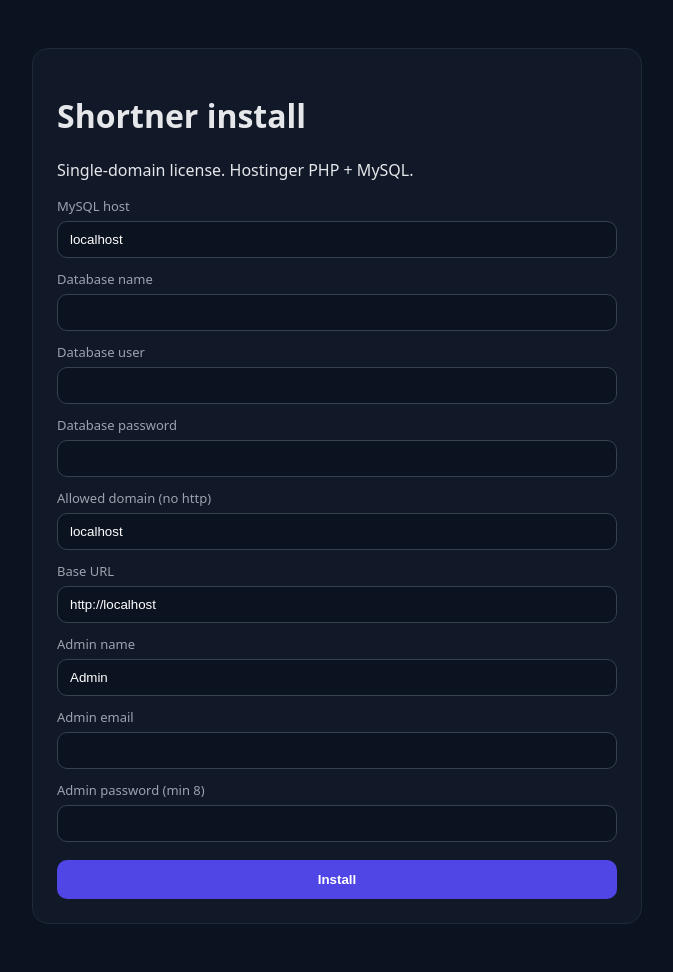
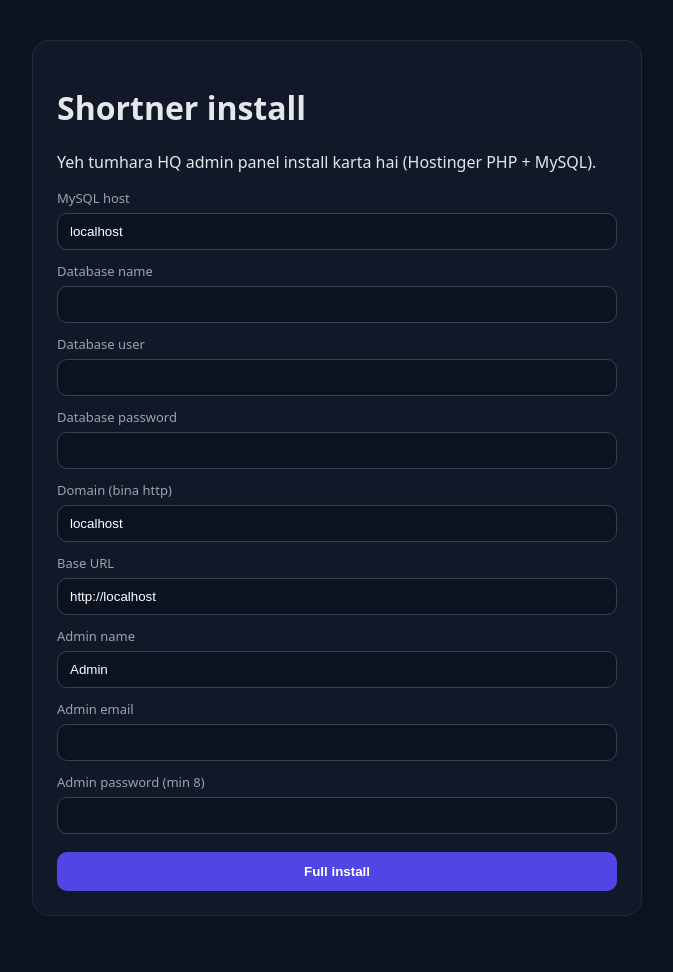
Before and after one commit to faham112/shortner-v2-public, a PHP site: page /install.php in a window 1280 px wide. Shown: the whole page, without its empty margins (303-976 px from the left). After the commit the page ends 916 px from the top, so only its background shows below. Run offline with PHP 8.4, Linux system fonts and the light colour scheme.

Commit message:
Complete Hostinger installer: config, admin, HQ license ready

```diff
--- a/install.php
+++ b/install.php
@@ -2,7 +2,10 @@
 $root = __DIR__;
 $lock = $root . '/install.lock';
 $done = is_file($lock) && is_file($root . '/config.php');
-$error = ''; $ok = '';
+$error = '';
+$ok = '';
+$keyShown = '';
+
 if ($_SERVER['REQUEST_METHOD'] === 'POST' && !$done) {
     $host = trim($_POST['db_host'] ?? 'localhost');
     $name = trim($_POST['db_name'] ?? '');
@@ -13,49 +16,128 @@ if ($_SERVER['REQUEST_METHOD'] === 'POST' && !$done) {
     $aname = trim($_POST['admin_name'] ?? 'Admin');
     $aemail = trim($_POST['admin_email'] ?? '');
     $apass = (string)($_POST['admin_pass'] ?? '');
-    $domain = preg_replace('/^https?:\/\//', '', $domain);
-    $domain = preg_replace('/\/.*$/', '', $domain);
+    $domain = preg_replace('~^https?://~', '', $domain);
+    $domain = preg_replace('~/.*$~', '', $domain);
     $domain = preg_replace('/^www\./', '', $domain);
-    if ($name === '' || $user === '' || $domain === '' || $aemail === '' || strlen($apass) < 8) {
-        $error = 'Fill all fields. Admin password min 8 chars. Domain without http.';
+    $domain = preg_replace('/:\d+$/', '', $domain);
+
+    if ($name === '' || $user === '' || $domain === '' || $aemail === '' || strlen($apass) < 8 || $base === '') {
+        $error = 'Saari fields bharao. Admin password kam az kam 8 letters.';
     } else {
         try {
-            $pdo = new PDO('mysql:host=' . $host . ';charset=utf8mb4', $user, $pass, [PDO::ATTR_ERRMODE => PDO::ERRMODE_EXCEPTION]);
-            $safe = str_replace('`','',$name);
-            $pdo->exec('CREATE DATABASE IF NOT EXISTS `'.$safe.'` CHARACTER SET utf8mb4 COLLATE utf8mb4_unicode_ci');
-            $pdo->exec('USE `'.$safe.'`');
-            $pdo->exec(file_get_contents($root . '/schema.sql'));
+            $pdo = new PDO(
+                'mysql:host=' . $host . ';charset=utf8mb4',
+                $user,
+                $pass,
+                [PDO::ATTR_ERRMODE => PDO::ERRMODE_EXCEPTION]
+            );
+            $safe = str_replace(['`', '"'], '', $name);
+            $pdo->exec('CREATE DATABASE IF NOT EXISTS `' . $safe . '` CHARACTER SET utf8mb4 COLLATE utf8mb4_unicode_ci');
+            $pdo->exec('USE `' . $safe . '`');
+            $sql = file_get_contents($root . '/schema.sql');
+            if ($sql === false) throw new RuntimeException('schema.sql missing');
+            $pdo->exec($sql);
+
             $st = $pdo->prepare('INSERT INTO users (name,email,password_hash,role) VALUES (?,?,?,"admin")');
             $st->execute([$aname, $aemail, password_hash($apass, PASSWORD_DEFAULT)]);
-            $key = 'SN2-' . strtoupper(substr(hash('sha256', $domain . '|' . random_bytes(16)), 0, 24));
+
+            $key = 'SN2-' . strtoupper(bin2hex(random_bytes(10)));
             $ins = $pdo->prepare('INSERT INTO settings (skey,svalue) VALUES (?,?) ON DUPLICATE KEY UPDATE svalue=VALUES(svalue)');
-            foreach (['waste_url'=>'','hop_url'=>'','hop_enabled'=>'1','hop_after_minutes'=>'5','hop_seconds'=>'3','license_key'=>$key,'allowed_domain'=>$domain] as $k=>$v) $ins->execute([$k,$v]);
-            $cfg = "<?php\nreturn [\n  'app_name' => 'Shortner',\n  'base_url' => '".addslashes($base)."',\n  'allowed_domain' => '".addslashes($domain)."',\n  'license_key' => '".addslashes($key)."',\n  'db' => ['host=>'".addslashes($host)."','name=>'".addslashes($name)."','user=>'".addslashes($user)."','pass=>'".addslashes($pass)."','charset'=>'utf8mb4'],\n  'session_name' => 'shortner_sid',\n  'remember_days' => 30,\n];\n";
-            // fix quotes in generated config
-            $cfg = "<?php\nreturn [\n  'app_name' => 'Shortner',\n  'base_url' => '".addslashes($base)."',\n  'allowed_domain' => '".addslashes($domain)."',\n  'license_key' => '".addslashes($key)."',\n  'db' => ['host'=>'" . addslashes($host) . "','name'=>'" . addslashes($name) . "','user'=>'" . addslashes($user) . "','pass'=>'" . addslashes($pass) . "','charset'=>'utf8mb4'],\n  'session_name' => 'shortner_sid',\n  'remember_days' => 30,\n];\n";
-            if (file_put_contents($root . '/config.php', $cfg) === false) throw new RuntimeException('Cannot write config.php');
+            $seed = [
+                'waste_url' => '',
+                'hop_url' => '',
+                'hop_enabled' => '1',
+                'hop_after_minutes' => '5',
+                'hop_seconds' => '3',
+                'android_dump_on' => '0',
+                'desktop_dump_on' => '0',
+                'license_key' => $key,
+                'allowed_domain' => $domain,
+                'install_domains' => json_encode([$domain]),
+                'license_activated' => '1',
+                'license_domain' => $domain,
+            ];
+            foreach ($seed as $k => $v) $ins->execute([$k, $v]);
+
+            $cfg = [
+                'app_name' => 'Shortner',
+                'base_url' => $base,
+                'allowed_domain' => $domain,
+                'allowed_domains' => [$domain],
+                'license_key' => $key,
+                'license_server' => '',
+                'db' => [
+                    'host' => $host,
+                    'name' => $name,
+                    'user' => $user,
+                    'pass' => $pass,
+                    'charset' => 'utf8mb4',
+                ],
+                'session_name' => 'shortner_sid',
+                'remember_days' => 30,
+            ];
+            $export = "<?php\nreturn " . var_export($cfg, true) . ";\n";
+            if (file_put_contents($root . '/config.php', $export) === false) {
+                throw new RuntimeException('config.php nahi likh saka. Folder permission 755 do.');
+            }
             file_put_contents($lock, date('c'));
-            $done = true; $ok = 'Installed. License key: ' . $key;
-        } catch (Throwable $e) { $error = $e->getMessage(); }
+            $done = true;
+            $keyShown = $key;
+            $ok = 'Install complete.';
+        } catch (Throwable $e) {
+            $error = $e->getMessage();
+        }
     }
 }
+
 $hostGuess = preg_replace('/:\d+$/', '', strtolower($_SERVER['HTTP_HOST'] ?? 'localhost'));
 $hostGuess = preg_replace('/^www\./', '', $hostGuess);
-$https = (!empty($_SERVER['HTTPS']) && $_SERVER['HTTPS'] !== 'off');
+$https = (!empty($_SERVER['HTTPS']) && $_SERVER['HTTPS'] !== 'off') || (($_SERVER['HTTP_X_FORWARDED_PROTO'] ?? '') === 'https');
 $baseGuess = ($https ? 'https://' : 'http://') . ($_SERVER['HTTP_HOST'] ?? 'localhost');
 ?>
-<!doctype html><html><head><meta charset="utf-8"><meta name="viewport" content="width=device-width,initial-scale=1"><title>Install Shortner</title>
-<style>body{font-family:system-ui;background:#0b1220;color:#e5e7eb;margin:0}.wrap{max-width:560px;margin:48px auto;padding:24px;background:#111827;border:1px solid #1f2937;border-radius:16px}label{display:block;margin:12px 0 6px;font-size:13px;color:#9ca3af}input{width:100%;box-sizing:border-box;padding:10px 12px;border-radius:10px;border:1px solid #374151;background:#0b1220;color:#fff}button{margin-top:18px;width:100%;padding:12px;border:0;border-radius:10px;background:#4f46e5;color:#fff;font-weight:600} .err{background:#7f1d1d;padding:10px;border-radius:8px}.ok{background:#14532d;padding:10px;border-radius:8px}</style></head><body><div class="wrap"><h1>Shortner install</h1><p>Single-domain license. Hostinger PHP + MySQL.</p>
+<!doctype html>
+<html lang="en">
+<head>
+<meta charset="utf-8">
+<meta name="viewport" content="width=device-width,initial-scale=1">
+<title>Install Shortner HQ</title>
+<style>
+body{font-family:system-ui,sans-serif;background:#0b1220;color:#e5e7eb;margin:0}
+.wrap{max-width:560px;margin:40px auto;padding:24px;background:#111827;border:1px solid #1f2937;border-radius:16px}
+label{display:block;margin:12px 0 6px;font-size:13px;color:#9ca3af}
+input{width:100%;box-sizing:border-box;padding:10px 12px;border-radius:10px;border:1px solid #374151;background:#0b1220;color:#fff}
+button{margin-top:18px;width:100%;padding:12px;border:0;border-radius:10px;background:#4f46e5;color:#fff;font-weight:600}
+.err{background:#7f1d1d;padding:10px;border-radius:8px}
+.ok{background:#14532d;padding:10px;border-radius:8px}
+code{background:#0b1220;padding:2px 6px;border-radius:6px}
+a{color:#a5b4fc}
+</style>
+</head>
+<body>
+<div class="wrap">
+<h1>Shortner install</h1>
+<p>Yeh tumhara HQ admin panel install karta hai (Hostinger PHP + MySQL).</p>
 <?php if ($error): ?><p class="err"><?= htmlspecialchars($error) ?></p><?php endif; ?>
-<?php if ($ok): ?><p class="ok"><?= htmlspecialchars($ok) ?></p><p><a href="/login" style="color:#a5b4fc">Go to login</a></p><?php endif; ?>
-<?php if (!$done): ?><form method="post">
+<?php if ($ok): ?>
+  <p class="ok"><?= htmlspecialchars($ok) ?></p>
+  <?php if ($keyShown): ?><p>HQ license key: <code><?= htmlspecialchars($keyShown) ?></code></p><?php endif; ?>
+  <p><a href="<?= htmlspecialchars($baseGuess) ?>/login">Admin login kholo</a></p>
+  <p>Install ke baad <code>install.php</code> delete kar dena.</p>
+<?php endif; ?>
+<?php if (!$done): ?>
+<form method="post">
 <label>MySQL host</label><input name="db_host" value="localhost" required>
 <label>Database name</label><input name="db_name" required>
 <label>Database user</label><input name="db_user" required>
 <label>Database password</label><input name="db_pass" type="password">
-<label>Allowed domain (no http)</label><input name="domain" value="<?= htmlspecialchars($hostGuess) ?>" required>
+<label>Domain (bina http)</label><input name="domain" value="<?= htmlspecialchars($hostGuess) ?>" required>
 <label>Base URL</label><input name="base_url" value="<?= htmlspecialchars($baseGuess) ?>" required>
 <label>Admin name</label><input name="admin_name" value="Admin" required>
 <label>Admin email</label><input name="admin_email" type="email" required>
 <label>Admin password (min 8)</label><input name="admin_pass" type="password" minlength="8" required>
-<button type="submit">Install</button></form><?php endif; ?></div></body></html>
+<button type="submit">Full install</button>
+</form>
+<?php endif; ?>
+</div>
+</body>
+</html>
```
Also changed, not shown: INSTALL_HOSTINGER.md (added, +13 -0 lines).
